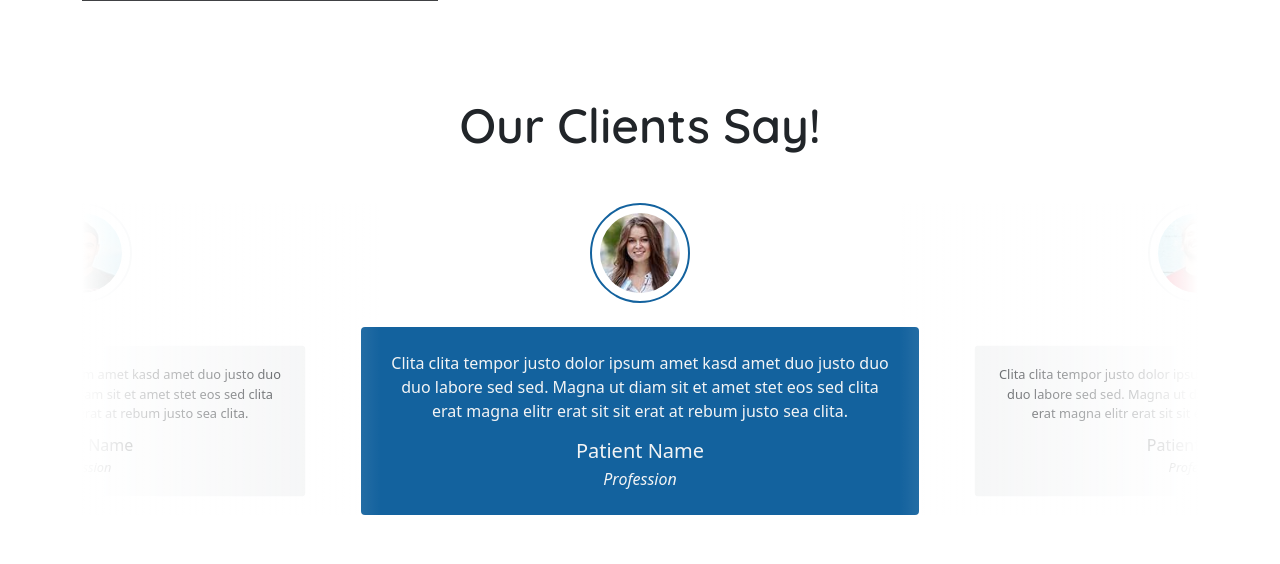
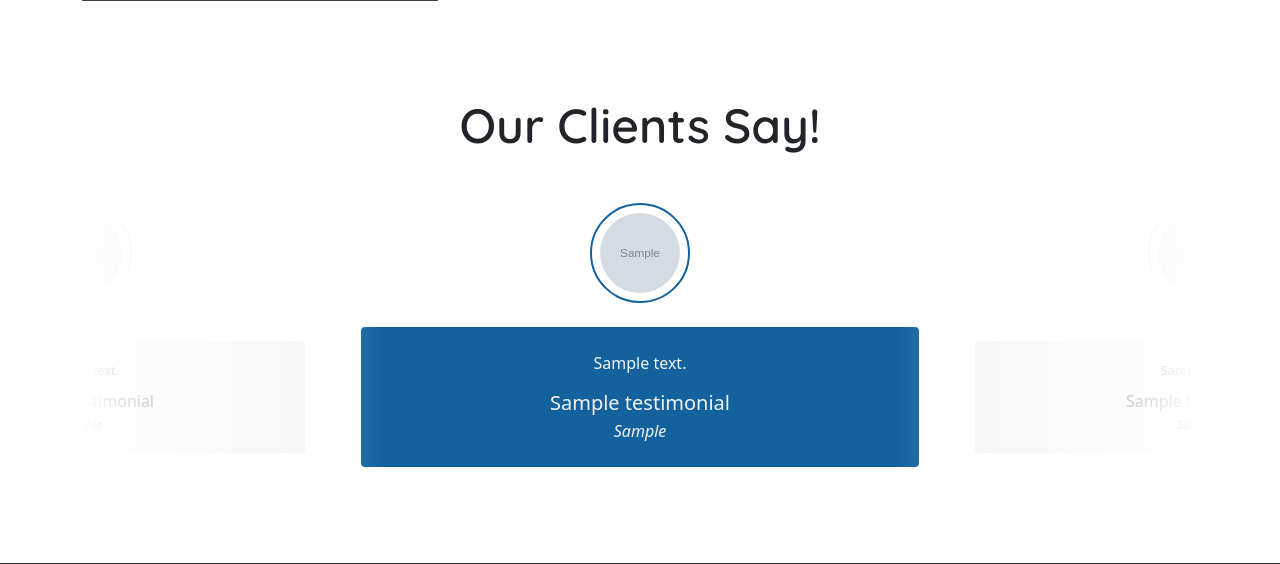
Before and after one commit to DevSuccess/American-HighSchool, a Django app: page / in a window 1280 px wide. Shown: the part 3913-4477 px from the top of the page. Run offline with Django 4.2, Linux system fonts and the light colour scheme; tables that the repository leaves empty hold one stand-in row (values such as "Sample post"); grey boxes marked "Sample" are stand-in pictures; some libraries are stand-ins or nearby versions; grey boxes are pictures that could not be loaded.

Commit message:
Ajout de testmonie

```diff
--- a/app/templates/home/index.html
+++ b/app/templates/home/index.html
@@ -390,57 +390,22 @@ Home
           class="owl-carousel testimonial-carousel wow fadeInUp"
           data-wow-delay="0.1s"
         >
+            {% for testimonial in testimonials %}
           <div class="testimonial-item text-center">
             <img
               class="img-fluid rounded-circle border border-2 p-2 mx-auto mb-4"
-              src="{% static 'assets/img/testimonial-1.jpg' %}"
+              src="{{ testimonial.image.url }}"
               style="width: 100px; height: 100px"
             />
             <div class="testimonial-text rounded text-center p-4">
               <p>
-                Clita clita tempor justo dolor ipsum amet kasd amet duo justo
-                duo duo labore sed sed. Magna ut diam sit et amet stet eos sed
-                clita erat magna elitr erat sit sit erat at rebum justo sea
-                clita.
+                {{ testimonial.content }}
               </p>
-              <h5 class="mb-1">Patient Name</h5>
-              <span class="fst-italic">Profession</span>
+              <h5 class="mb-1">{{ testimonial.name }}</h5>
+              <span class="fst-italic">{{ testimonial.occupation }}</span>
             </div>
           </div>
-          <div class="testimonial-item text-center">
-            <img
-              class="img-fluid rounded-circle border border-2 p-2 mx-auto mb-4"
-              src="{% static 'assets/img/testimonial-2.jpg' %}"
-              style="width: 100px; height: 100px"
-            />
-            <div class="testimonial-text rounded text-center p-4">
-              <p>
-                Clita clita tempor justo dolor ipsum amet kasd amet duo justo
-                duo duo labore sed sed. Magna ut diam sit et amet stet eos sed
-                clita erat magna elitr erat sit sit erat at rebum justo sea
-                clita.
-              </p>
-              <h5 class="mb-1">Patient Name</h5>
-              <span class="fst-italic">Profession</span>
-            </div>
-          </div>
-          <div class="testimonial-item text-center">
-            <img
-              class="img-fluid rounded-circle border border-2 p-2 mx-auto mb-4"
-              src="{% static 'assets/img/testimonial-3.jpg' %}"
-              style="width: 100px; height: 100px"
-            />
-            <div class="testimonial-text rounded text-center p-4">
-              <p>
-                Clita clita tempor justo dolor ipsum amet kasd amet duo justo
-                duo duo labore sed sed. Magna ut diam sit et amet stet eos sed
-                clita erat magna elitr erat sit sit erat at rebum justo sea
-                clita.
-              </p>
-              <h5 class="mb-1">Patient Name</h5>
-              <span class="fst-italic">Profession</span>
-            </div>
-          </div>
+            {% endfor %}
         </div>
       </div>
     </div>
--- a/app/views.py
+++ b/app/views.py
@@ -27,7 +27,7 @@ class HomeView(View):
 
         hour_lists = models.Hour.objects.all()
         contact_infos = models.ContactInfo.objects.all()
-
         prices = models.Price.objects.all()
+        testimonials = models.Testimonial.objects.all()
 
         return render(request, 'home/index.html', locals())
```
Also changed, not shown: media/image/8379d0c7bca74920aa623824de267885.jpg (added), media/image/cedd87ae59a7420f9be9edba8fe9d0bf.jpg (added), media/image/f36b5640766743f2b8ceb9fc5056f103.jpg (added).
